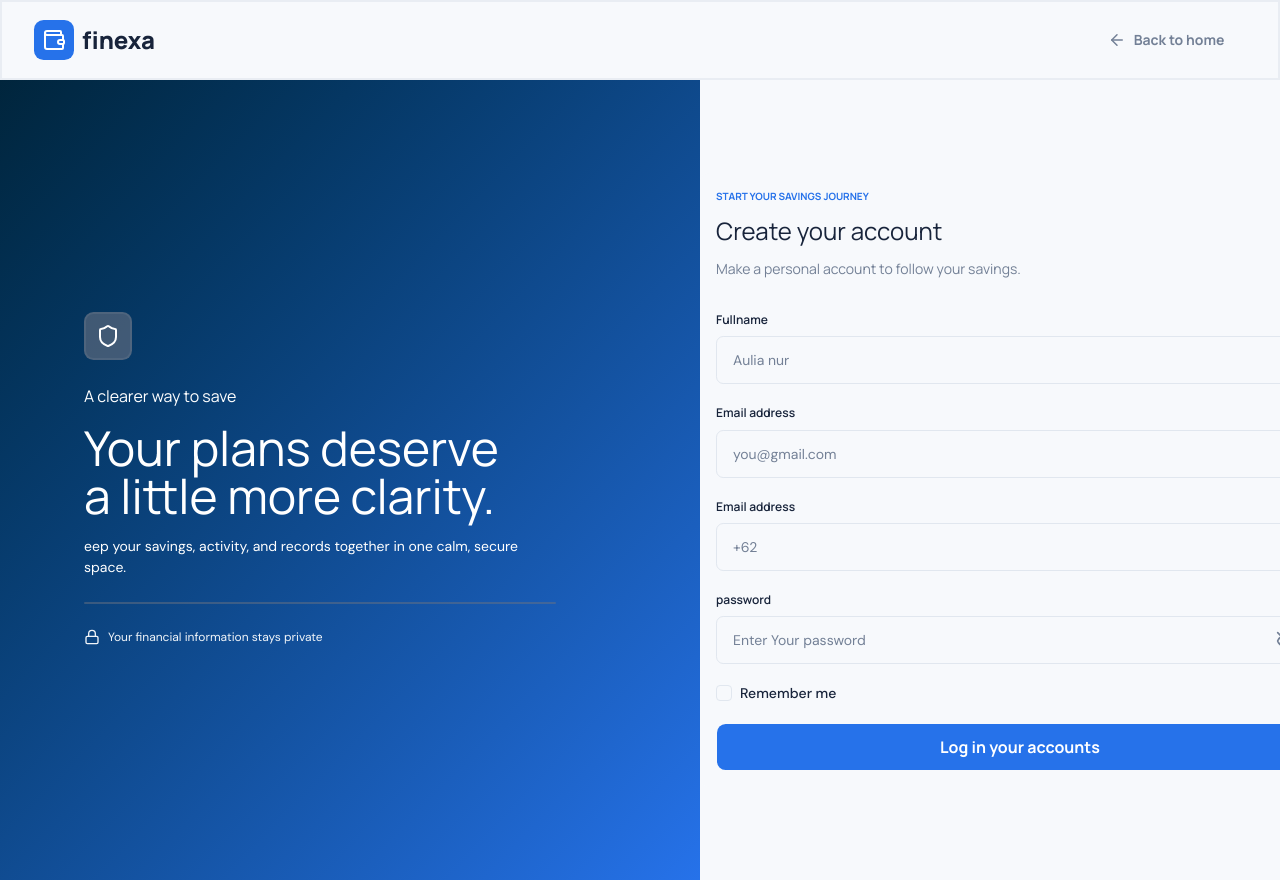
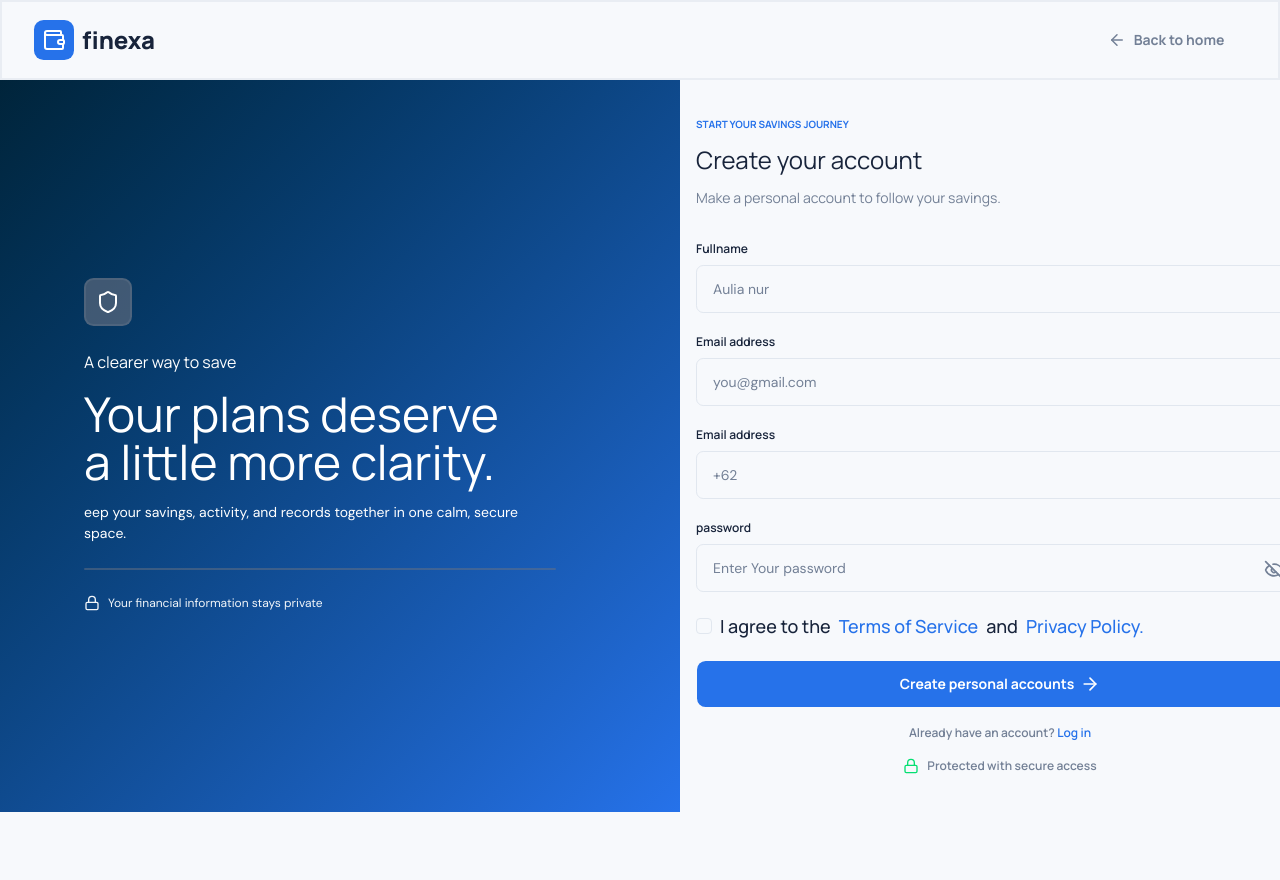
Before and after one commit to novalCandra/cms-BukuTabungan, a React (Vite) app: page /auth/register in a window 1280 px wide. Shown: the top 880 px of the page. After the commit the page ends 812 px from the top, so only its background shows below. Built offline with nearby package versions, Linux system fonts and the light colour scheme.

Commit message:
feat : add UI Auth

```diff
--- a/src/pages/auth/login.tsx
+++ b/src/pages/auth/login.tsx
@@ -1,46 +1,42 @@
-"use client"
+"use client";
 import { Button } from "@/components/ui/button";
 import { Card, CardContent, CardHeader } from "@/components/ui/card";
 import { Checkbox } from "@/components/ui/checkbox";
 import { Field, FieldGroup, FieldLabel } from "@/components/ui/field";
 import { Input } from "@/components/ui/input";
-import { Eye, EyeOff, Lock, Shield, Wallet } from "lucide-react";
-import { useState } from "react";
-import { Controller, useForm } from "react-hook-form"
-import { zodResolver } from "@hookform/resolvers/zod"
-import { SchemaZodAuthLogin } from "@/utils/schema/schema";
+import { ArrowRight, Eye, EyeOff, Lock, Shield, Wallet } from "lucide-react"
+import { Controller } from "react-hook-form";
+import { Link } from "react-router-dom";
+import UseHooksAuth from "@/hooks/modules/auth/useHooksAuth";
 export default function LoginPage() {
-    const [showPassword, setShowPassword] = useState<boolean>(true);
-    const { handleSubmit, control, formState: { errors } } = useForm({
-        resolver: zodResolver(SchemaZodAuthLogin),
-        defaultValues: {
-            email: "",
-            password: ""
-        }
-    });
-    const onSubmitLogin = () => {
-        return console.log("testing")
-    }
+  const { showPassword, setShowPassword, handleSubmit, control, errors, onSubmitLogin } = UseHooksAuth()
   return (
-        <div className="flex flex-col md:flex-1 md:flex-row md:h-screen justify-center items-center">
-            <div className="hidden md:flex lg:flex flex-col w-auto md:w-96 lg:w-300 md:h-screen lg:min-h-screen justify-center items-center bg-linear-to-br from-[#002236] to-primary space-y-4 relative">
+    <div className="flex flex-col md:flex-1 md:flex-row h-full md:h-screen lg:h-[91.5vh] 2xl:h-[91.5] justify-center items-center">
+      <div className="hidden md:flex lg:flex flex-col w-auto md:w-96 lg:w-180 md:min-h-full justify-center items-center bg-linear-to-br from-[#002236] to-primary space-y-4 relative">
         <div className="flex flex-col justify-start space-y-6 md:w-150 lg:w-190 h-84 md:px-30 lg:px-36">
           <div className="border-2 border-gray-400/15 bg-gray-500/60 rounded-md w-12 h-12 flex flex-col items-center justify-center">
             <Shield className="text-white" />
           </div>
           <div className="flex flex-col space-y-4">
             <p className="font-heading text-white">A clearer way to save</p>
-                        <h1 className="md:text-3xl lg:text-5xl font-heading text-white">Your plans deserve <br /> a little more clarity.</h1>
-                        <p className="font-sans text-white font-light md:text-base lg:text-[14px]">eep your savings, activity, and records together in one calm, secure space.</p>
+            <h1 className="md:text-3xl lg:text-5xl font-heading text-white">
+              Your plans deserve <br /> a little more clarity.
+            </h1>
+            <p className="font-sans text-white font-light md:text-base lg:text-[14px]">
+              eep your savings, activity, and records together in one calm,
+              secure space.
+            </p>
           </div>
           <div className="bg-gray-500/50 w-full h-0.5 rounded-[5px]" />
           <div className="flex flex-row space-x-2 items-center text-muted">
             <Lock size={16} />
-                        <p className="font-sans text-[12px]">Your financial information stays private</p>
+            <p className="font-sans text-[12px]">
+              Your financial information stays private
+            </p>
           </div>
         </div>
       </div>
-            <div className="w-96 md:w-full lg:w-400 flex flex-col items-center justify-center">
+      <div className="w-96 md:w-full lg:w-300 h-full md:h-140 flex flex-col items-center justify-center">
         <Card className="w-full md:w-90 lg:w-160 rounded-md flex flex-col space-y-4 bg-background ring-0">
           <CardHeader className="flex flex-col space-y-2">
             <div className="flex flex-row md:hidden lg:hidden space-x-2 items-center">
@@ -49,57 +45,117 @@ export default function LoginPage() {
               </div>
               <h3 className="font-heading font-black text-xl">finexa</h3>
             </div>
-                        <p className="font-heading text-primary text-[10px] md:text-md font-bold">WELCOME BACK</p>
-                        <h2 className="font-heading text-2xl font-extralight">Good to see you again.</h2>
-                        <p className="font-heading text-sm text-muted-foreground">Log in to check in on your savings.</p>
+            <p className="font-heading text-primary text-[10px] md:text-md font-bold">
+              WELCOME BACK
+            </p>
+            <h2 className="font-heading text-2xl font-extralight">
+              Good to see you again.
+            </h2>
+            <p className="font-heading text-sm text-muted-foreground">
+              Log in to check in on your savings.
+            </p>
           </CardHeader>
 
-                    <CardContent className="bg-background relative">
+          <CardContent className="bg-background relative space-y-6">
             <form onSubmit={handleSubmit(onSubmitLogin)}>
               <FieldGroup>
                 <Controller
-                                    name="email" control={control}
+                  name="email"
+                  control={control}
                   render={({ field, fieldState }) => (
                     <Field data-invalid={fieldState}>
                       <FieldLabel className="font-heading font-semibold text-[12px]">
                         Email address
                       </FieldLabel>
-                                            <Input {...field} type="email" placeholder="you@gmail.com" className="rounded-sm h-12 px-4 py-2 text-md bg-background" />
-                                            {errors.email?.message ? <span className="font-bold text-red-400">{errors.email.message}</span> : ""}
+                      <Input
+                        {...field}
+                        type="email"
+                        placeholder="you@gmail.com"
+                        className="rounded-sm h-12 px-4 py-2 text-md bg-background"
+                      />
+                      {errors.email?.message ? (
+                        <span className="font-bold text-red-400">
+                          {errors.email.message}
+                        </span>
+                      ) : (
+                        ""
+                      )}
                     </Field>
-                                    )} />
+                  )}
+                />
                 <Controller
-                                    name="password" control={control}
+                  name="password"
+                  control={control}
                   render={({ field, fieldState }) => (
                     <Field data-invalid={fieldState}>
                       <FieldLabel className="font-heading font-semibold text-[12px]">
                         password
                       </FieldLabel>
-                                            <Input {...field} type={`${showPassword === true ? "password" : "text"}`} placeholder="Enter Your password" className="rounded-sm h-12 px-4 py-2 text-md bg-background" />
-                                            {errors.password?.message ? <span className="font-bold text-red-400">{errors.password?.message}</span> : ""}
-                                            <button type="button" onClick={() => setShowPassword(!showPassword)} className={`absolute ${errors.password ? "left-86 md:left-180 lg:left-144" : "left-86 md:left-180 lg:left-144 top-33 bg-red"}`}>
-                                                {showPassword === true ?
+                      <Input
+                        {...field}
+                        type={`${showPassword === true ? "password" : "text"}`}
+                        placeholder="Enter Your password"
+                        className="rounded-sm h-12 px-4 py-2 text-md bg-background"
+                      />
+                      {errors.password?.message ? (
+                        <span className="font-bold text-red-400">
+                          {errors.password?.message}
+                        </span>
+                      ) : (
+                        ""
+                      )}
+                      <button
+                        type="button"
+                        onClick={() => setShowPassword(!showPassword)}
+                        className={`absolute ${errors.password ? "left-84 md:left-180 lg:left-148 top-40" : "left-84 md:left-180 lg:left-148 top-33 bg-red"}`}
+                      >
+                        {showPassword === true ? (
                           <EyeOff className="text-muted-foreground size-5" />
-                                                    : <Eye className="text-muted-foreground size-5" />
-                                                }
+                        ) : (
+                          <Eye className="text-muted-foreground size-5" />
+                        )}
                       </button>
                     </Field>
-                                    )} />
+                  )}
+                />
 
                 <FieldGroup className="flex flex-row justify-between items-center w-full">
                   <Field orientation={"horizontal"}>
                     <Checkbox id="warnings" />
-                                        <FieldLabel>
-                                            Remember me
-                                        </FieldLabel>
+                    <FieldLabel>Remember me</FieldLabel>
                   </Field>
                 </FieldGroup>
-                                <Button type="submit" className={"bg-primary font-bold font-heading h-12 rounded-md text-base"}>Log in your accounts</Button>
+                <Button
+                  type="submit"
+                  className={
+                    "bg-primary h-12 rounded-md flex flex-row justify-center items-center"
+                  }
+                >
+                  <p className="font-heading font-bold text-sm">
+                    Log in your accounts
+                  </p>{" "}
+                  <ArrowRight className="size-5" />
+                </Button>
               </FieldGroup>
             </form>
+            <div className="flex flex-col space-y-4 justify-center items-center">
+              <p className="font-heading font-semibold text-[12px] text-muted-foreground">
+                New to Finexa?{" "}
+                <Link to="/auth/register" className="text-primary">
+                  Create an account
+                </Link>
+              </p>
+
+              <div className="flex flex-row gap-x-2 justify-center items-center">
+                <Lock className="size-4 text-green-400" />
+                <p className="font-heading font-semibold text-[12px] text-muted-foreground">
+                  Protected with secure access
+                </p>
+              </div>
+            </div>
           </CardContent>
         </Card>
       </div>
     </div>
-    )
+  );
 }
--- a/src/pages/auth/register.tsx
+++ b/src/pages/auth/register.tsx
@@ -1,44 +1,37 @@
-import { Button } from '@/components/ui/button';
-import { Card, CardContent, CardHeader } from '@/components/ui/card';
-import { Field, FieldGroup, FieldLabel } from '@/components/ui/field';
-import { Input } from '@/components/ui/input';
-import { SchemaRegister } from '@/utils/schema/schema';
-import { Checkbox } from '@/components/ui/checkbox';
-import { zodResolver } from '@hookform/resolvers/zod';
-import { Eye, EyeOff, Lock, Shield, Wallet } from 'lucide-react';
-import  { useState } from 'react'
-import { Controller, useForm } from 'react-hook-form';
-
+import { Button } from "@/components/ui/button";
+import { Card, CardContent, CardHeader } from "@/components/ui/card";
+import { Field, FieldGroup, FieldLabel } from "@/components/ui/field";
+import { Input } from "@/components/ui/input";
+import { Checkbox } from "@/components/ui/checkbox";
+import { ArrowRight, Eye, EyeOff, Lock, Shield, Wallet } from "lucide-react";
+import { Link } from "react-router-dom";
+import UseHooksAuthRegister from "@/hooks/modules/auth/useHooksAuthRegister";
+import { Controller } from "react-hook-form";
 export default function RegisterPage() {
-    const [showPassword, setShowPassword] = useState<boolean>(true);
-    const { handleSubmit, control, formState: { errors } } = useForm({
-        resolver: zodResolver(SchemaRegister),
-        defaultValues: {
-            name : "",
-            phone : "",
-            email: "",
-            password: ""
-        }
-    });
-    const onSubmitLogin = () => {
-        return console.log("testing")
-    }
+  const { showPassword, setShowPassword, handleSubmit, control, errors, onSubmitLogin } = UseHooksAuthRegister()
   return (
-        <div className="flex flex-col md:flex-1 md:flex-row md:h-screen justify-center items-center">
-            <div className="hidden md:flex lg:flex flex-col w-auto md:w-96 lg:w-300 md:h-screen lg:min-h-screen justify-center items-center bg-linear-to-br from-[#002236] to-primary space-y-4 relative">
+    <div className="flex flex-col md:flex-1 md:flex-row h-full md:h-screen lg:h-[91.5vh] justify-center items-center">
+      <div className="hidden md:flex lg:flex flex-col w-auto md:w-96 lg:w-180 md:min-h-full justify-center items-center bg-linear-to-br from-[#002236] to-primary space-y-4 relative">
         <div className="flex flex-col justify-start space-y-6 md:w-150 lg:w-190 h-84 md:px-30 lg:px-36">
           <div className="border-2 border-gray-400/15 bg-gray-500/60 rounded-md w-12 h-12 flex flex-col items-center justify-center">
             <Shield className="text-white" />
           </div>
           <div className="flex flex-col space-y-4">
             <p className="font-heading text-white">A clearer way to save</p>
-                        <h1 className="md:text-3xl lg:text-5xl font-heading text-white">Your plans deserve <br /> a little more clarity.</h1>
-                        <p className="font-sans text-white font-light md:text-base lg:text-[14px]">eep your savings, activity, and records together in one calm, secure space.</p>
+            <h1 className="md:text-3xl lg:text-5xl font-heading text-white">
+              Your plans deserve <br /> a little more clarity.
+            </h1>
+            <p className="font-sans text-white font-light md:text-base lg:text-[14px]">
+              eep your savings, activity, and records together in one calm,
+              secure space.
+            </p>
           </div>
           <div className="bg-gray-500/50 w-full h-0.5 rounded-[5px]" />
           <div className="flex flex-row space-x-2 items-center text-muted">
             <Lock size={16} />
-                        <p className="font-sans text-[12px]">Your financial information stays private</p>
+            <p className="font-sans text-[12px]">
+              Your financial information stays private
+            </p>
           </div>
         </div>
       </div>
@@ -51,79 +44,170 @@ export default function RegisterPage() {
               </div>
               <h3 className="font-heading font-black text-xl">finexa</h3>
             </div>
-                        <p className="font-heading text-primary text-[10px] md:text-md font-bold uppercase">START YOUR SAVINGS JOURNEY</p>
-                        <h2 className="font-heading text-2xl font-extralight">Create your account</h2>
-                        <p className="font-heading text-sm text-muted-foreground">Make a personal account to follow your savings.</p>
+            <p className="font-heading text-primary text-[10px] md:text-md font-bold uppercase">
+              START YOUR SAVINGS JOURNEY
+            </p>
+            <h2 className="font-heading text-2xl font-extralight">
+              Create your account
+            </h2>
+            <p className="font-heading text-sm text-muted-foreground">
+              Make a personal account to follow your savings.
+            </p>
           </CardHeader>
 
-                    <CardContent className="bg-background relative">
+          <CardContent className="bg-background relative space-y-4">
             <form onSubmit={handleSubmit(onSubmitLogin)}>
               <FieldGroup>
                 <Controller
-                                    name="name" control={control}
+                  name="name"
+                  control={control}
                   render={({ field, fieldState }) => (
                     <Field data-invalid={fieldState}>
                       <FieldLabel className="font-heading font-semibold text-[12px]">
                         Fullname
                       </FieldLabel>
-                                            <Input {...field} type="text" placeholder="Aulia nur" className="rounded-sm h-12 px-4 py-2 text-md bg-background" />
-                                            {errors.name?.message ? <span className="font-bold text-red-400">{errors.name.message}</span> : ""}
+                      <Input
+                        {...field}
+                        type="text"
+                        placeholder="Aulia nur"
+                        className="rounded-sm h-12 px-4 py-2 text-md bg-background"
+                      />
+                      {errors.name?.message ? (
+                        <span className="font-bold text-red-400">
+                          {errors.name.message}
+                        </span>
+                      ) : (
+                        ""
+                      )}
                     </Field>
-                                    )} />
+                  )}
+                />
                 <Controller
-                                    name="email" control={control}
+                  name="email"
+                  control={control}
                   render={({ field, fieldState }) => (
                     <Field data-invalid={fieldState}>
                       <FieldLabel className="font-heading font-semibold text-[12px]">
                         Email address
                       </FieldLabel>
-                                            <Input {...field} type="email" placeholder="you@gmail.com" className="rounded-sm h-12 px-4 py-2 text-md bg-background" />
-                                            {errors.email?.message ? <span className="font-bold text-red-400">{errors.email.message}</span> : ""}
+                      <Input
+                        {...field}
+                        type="email"
+                        placeholder="you@gmail.com"
+                        className="rounded-sm h-12 px-4 py-2 text-md bg-background"
+                      />
+                      {errors.email?.message ? (
+                        <span className="font-bold text-red-400">
+                          {errors.email.message}
+                        </span>
+                      ) : (
+                        ""
+                      )}
                     </Field>
-                                    )} />
+                  )}
+                />
                 <Controller
-                                    name="phone" control={control}
+                  name="phone"
+                  control={control}
                   render={({ field, fieldState }) => (
                     <Field data-invalid={fieldState}>
                       <FieldLabel className="font-heading font-semibold text-[12px]">
                         Email address
                       </FieldLabel>
-                                            <Input {...field} type="number" placeholder="+62" className="rounded-sm h-12 px-4 py-2 text-md bg-background" />
-                                            {errors.phone?.message ? <span className="font-bold text-red-400">{errors.phone.message}</span> : ""}
+                      <Input
+                        {...field}
+                        type="number"
+                        placeholder="+62"
+                        className="rounded-sm h-12 px-4 py-2 text-md bg-background"
+                      />
+                      {errors.phone?.message ? (
+                        <span className="font-bold text-red-400">
+                          {errors.phone.message}
+                        </span>
+                      ) : (
+                        ""
+                      )}
                     </Field>
-                                    )} />
+                  )}
+                />
                 <Controller
-                                    name="password" control={control}
+                  name="password"
+                  control={control}
                   render={({ field, fieldState }) => (
                     <Field data-invalid={fieldState}>
                       <FieldLabel className="font-heading font-semibold text-[12px]">
                         password
                       </FieldLabel>
-                                            <Input {...field} type={`${showPassword === true ? "password" : "text"}`} placeholder="Enter Your password" className="rounded-sm h-12 px-4 py-2 text-md bg-background" />
-                                            {errors.password?.message ? <span className="font-bold text-red-400">{errors.password?.message}</span> : ""}
-                                            <button type="button" onClick={() => setShowPassword(!showPassword)} className={`absolute ${errors.password ? "left-86 md:left-180 lg:left-144 top-100" : "left-86 md:left-180 lg:left-144 top-80 bg-red"}`}>
-                                                {showPassword === true ?
+                      <Input
+                        {...field}
+                        type={`${showPassword === true ? "password" : "text"}`}
+                        placeholder="Enter Your password"
+                        className="rounded-sm h-12 px-4 py-2 text-md bg-background"
+                      />
+                      {errors.password?.message ? (
+                        <span className="font-bold text-red-400">
+                          {errors.password?.message}
+                        </span>
+                      ) : (
+                        ""
+                      )}
+                      <button
+                        type="button"
+                        onClick={() => setShowPassword(!showPassword)}
+                        className={`absolute ${errors.password ? "left-86 md:left-180 lg:left-146 top-100" : "left-86 md:left-180 lg:left-146 top-80 bg-red"}`}
+                      >
+                        {showPassword === true ? (
                           <EyeOff className="text-muted-foreground size-5" />
-                                                    : <Eye className="text-muted-foreground size-5" />
-                                                }
+                        ) : (
+                          <Eye className="text-muted-foreground size-5" />
+                        )}
                       </button>
                     </Field>
-                                    )} />
+                  )}
+                />
 
                 <FieldGroup className="flex flex-row justify-between items-center w-full">
                   <Field orientation={"horizontal"}>
                     <Checkbox id="warnings" />
-                                        <FieldLabel>
-                                            Remember me
+                    <FieldLabel className="font-heading text-[12px] md:text-base lg:text-lg">
+                      I agree to the{" "}
+                      <span className="text-primary">Terms of Service</span> and
+                      <span className="text-primary">Privacy Policy.</span>
                     </FieldLabel>
                   </Field>
                 </FieldGroup>
-                                <Button type="submit" className={"bg-primary font-bold font-heading h-12 rounded-md text-base"}>Log in your accounts</Button>
+                <Button
+                  type="submit"
+                  className={
+                    "bg-primary h-12 rounded-md flex flex-row justify-center items-center"
+                  }
+                >
+                  <p className="font-heading font-bold text-sm">
+                    Create personal accounts
+                  </p>{" "}
+                  <ArrowRight className="size-5" />
+                </Button>
               </FieldGroup>
             </form>
+
+            <div className="flex flex-col space-y-4 justify-center items-center">
+              <p className="font-heading font-semibold text-[12px] text-muted-foreground">
+                Already have an account?{" "}
+                <Link to="/auth/login" className="text-primary">
+                  Log in
+                </Link>
+              </p>
+
+              <div className="flex flex-row gap-x-2 justify-center items-center">
+                <Lock className="size-4 text-green-400" />
+                <p className="font-heading font-semibold text-[12px] text-muted-foreground">
+                  Protected with secure access
+                </p>
+              </div>
+            </div>
           </CardContent>
         </Card>
       </div>
     </div>
-    )
+  );
 }
```
Lines whose indentation alone changed are shown as unchanged.
